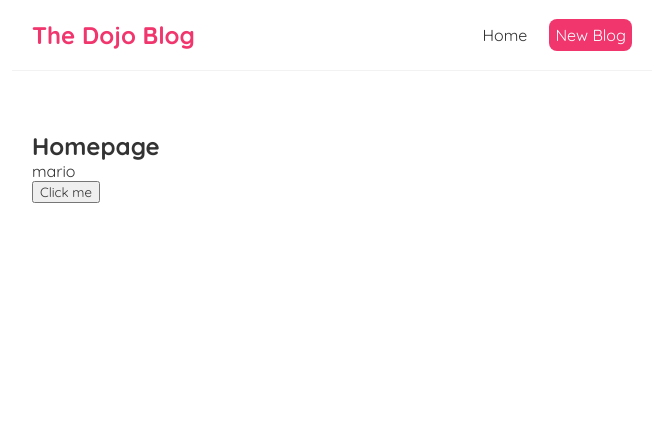
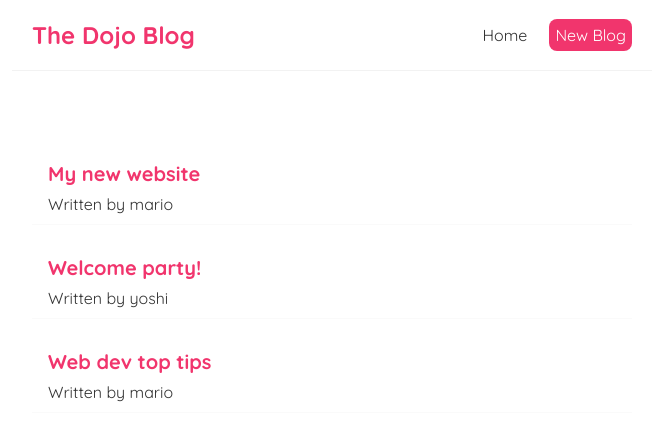
Before and after one commit to shiva2096/dogo-blog, a React (Create React App) app: page / in a window 1280 px wide. Shown: the top 440 px of the page, without its empty margins (308-971 px from the left). Built offline with nearby package versions, Linux system fonts and the light colour scheme; the HTML template or start-up script is replaced by a standard one.

Commit message:
10- looping the list using template

```diff
--- a/src/Home.js
+++ b/src/Home.js
@@ -1,21 +1,24 @@
 import { useState } from "react";
 
 const Home = () => {
+    const [blogs, setBlogs] = useState([
+        { title: 'My new website', body: 'lorem ipsum...', author: 'mario', id: 1 },
+        { title: 'Welcome party!', body: 'lorem ipsum...', author: 'yoshi', id: 2 },
+        { title: 'Web dev top tips', body: 'lorem ipsum...', author: 'mario', id: 3 }
+    ])
 
-    // using useState hook, we can change the value of a
-    // variable in run time and it will be reactive, meaning that it will
-    // get rendered again where ever it is being used
-    const [myName, setMyName] = useState("mario")
-
-    const handelClick = () => {
-        setMyName("Shivansh")
-    }
-
+    // blogs.map iterates through each blog in blogs
+    // key is mandatory, this way react know about which element is being changed
+    // then we build a template that applies for each element in loop
     return (
         <div className="home">
-            <h2>Homepage</h2>
-            <p>{myName}</p>
-            <button onClick={handelClick}>Click me</button>
+            {blogs.map(blog => (
+                <div className="blog-preview" key={blog.id} >
+                    <h2>{ blog.title }</h2>
+                    <p>Written by { blog.author }</p>
+                </div>
+            ))
+            }
         </div>
       );
 }
--- a/src/index.css
+++ b/src/index.css
@@ -40,3 +40,19 @@
   margin: 40px auto;
   padding: 20px;
 }
+
+
+/* blog previews / list */
+.blog-preview {
+  padding: 10px 16px;
+  margin: 20px 0;
+  border-bottom: 1px solid #fafafa;
+}
+.blog-preview:hover {
+  box-shadow: 1px 3px 5px rgba(0,0,0,0.1);
+}
+.blog-preview h2 {
+  font-size: 20px;
+  color: #f1356d;
+  margin-bottom: 8px;
+}
```
